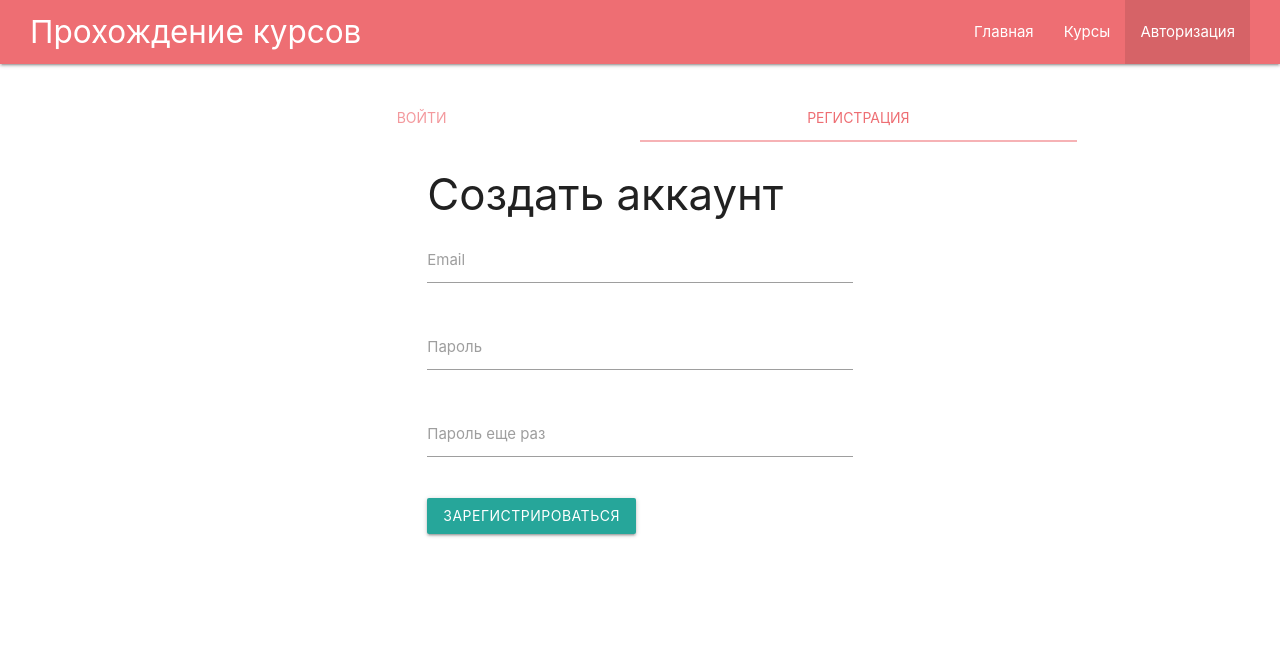
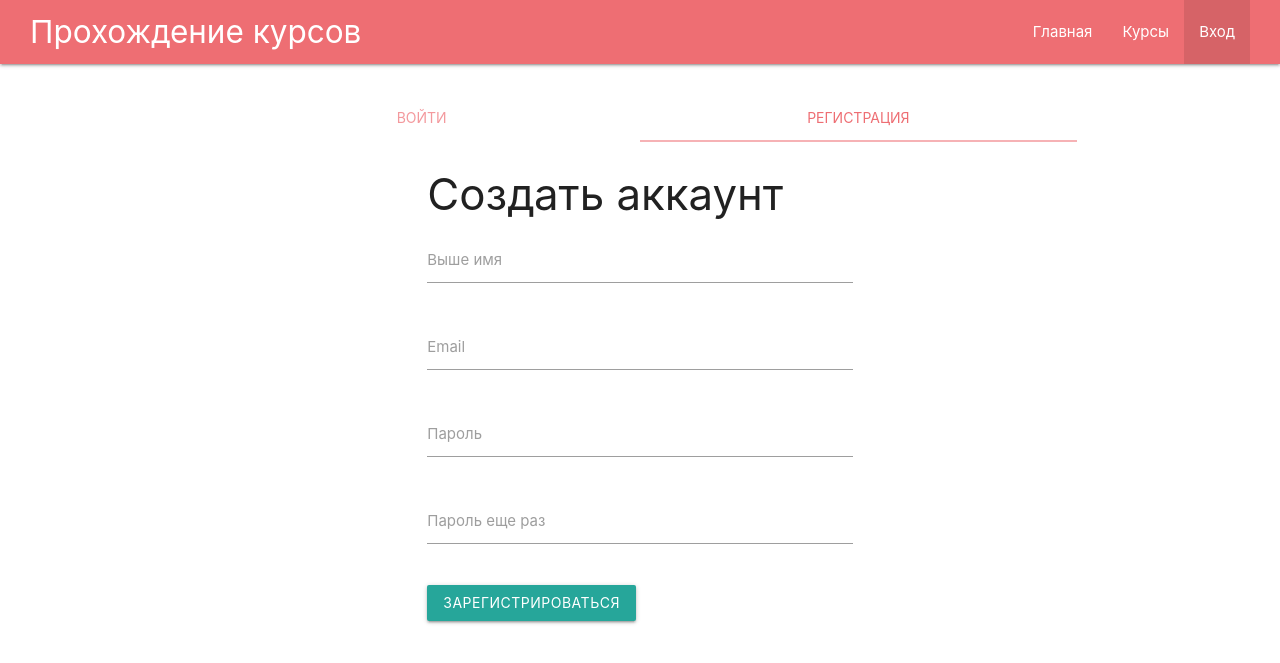
Before and after one commit to IgorZn/nodejs-practica, a Node server app: page /auth/login in a window 1280 px wide, after a click on "РЕГИСТРАЦИЯ". Shown: the top 663 px of the page. Run offline with Node 20, Linux system fonts and the light colour scheme; some libraries are stand-ins or nearby versions.

Commit message:
Блок 5. Практика: сессии и авторизация, ToDo: Блок 4, Урок 14, fix цену и кол-во
Done: 07
Next: 08

```diff
--- a/models/user.js
+++ b/models/user.js
@@ -5,7 +5,8 @@ const userSchema = new Schema({
         type: String,
         required: true,
     },
-    name: {
+    name: String,
+    password: {
         type: String,
         required: true,
     },
--- a/routes/auth.js
+++ b/routes/auth.js
@@ -30,4 +30,25 @@ router.get('/logout', async (req, res)=>{
     } )
 })
 
+router.post('/register', async (req, res) => {
+    try {
+        const {email, password, repeat, name} = req.body
+        const candidate = await User.findOne({ email })
+
+        if (candidate) {
+            res.redirect('/auth/register#register')
+        } else {
+            const user = new User({
+                email, name, password, cart:{items: []}
+            })
+            await user.save()
+        }
+
+        res.redirect('/auth/login#login')
+
+    } catch (e) {
+        console.log(e)
+    }
+})
+
 module.exports = router
--- a/views/auth/login.hbs
+++ b/views/auth/login.hbs
@@ -12,7 +12,7 @@
         <h3>Войти в магазин</h3>
         <!-- Login -->
         <form action="/auth/login" method="post">
-
+            <!--    user_name (email)    -->
             <div class="input-field">
                   <input id="email" name="email" type="email" class="validate" required>
                   <label for="email">Email</label>
@@ -34,7 +34,14 @@
         <h3>Создать аккаунт</h3>
         <!-- Registration -->
         <form action="/auth/register" method="post">
+            <!--   reg name     -->
+            <div class="input-field">
+                  <input id="name" name="name" type="text" class="validate" required>
+                  <label for="name">Выше имя</label>
+                  <span class="helper-text" data-error="Введите имя" data-success="OK"></span>
+            </div>
 
+            <!--   reg email     -->
             <div class="input-field">
                   <input id="remail" name="email" type="email" class="validate" required>
                   <label for="remail">Email</label>
@@ -48,7 +55,7 @@
                 <span class="helper-text" data-error="Введите пароль" data-success="OK"></span>
             </div>
 
-            <!-- Confirm -->
+            <!-- Confirm Password -->
             <div class="input-field">
                   <input id="confirm" name="confirm" type="password" class="validate" required>
                   <label for="confirm">Пароль еще раз</label>
--- a/views/partials/navbar.hbs
+++ b/views/partials/navbar.hbs
@@ -46,9 +46,9 @@
 
           <!--   Auth   -->
           {{#if isLogin}}
-            <li class="active"><a href="/auth/login#login">Авторизация</a></li>
+            <li class="active"><a href="/auth/login#login">Вход</a></li>
           {{else}}
-                <li><a href="/auth/login#login">Авторизация</a></li>
+                <li><a href="/auth/login#login">Вход</a></li>
           {{/if}}
 
       {{/if}}
```
Also changed, not shown: 1 other file.
